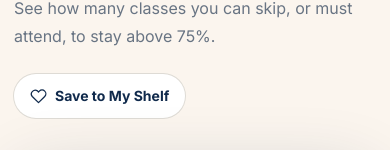
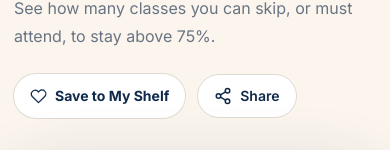
Before and after one commit to ExoticInsaan/RT10, a Next.js app: page /tool/attendance-calculator in a window 390 px wide. Shown: the part 339-489 px from the top of the page. Built offline with nearby package versions, Linux system fonts and the light colour scheme; no server answers.

Commit message:
Share button on every tool page (website and app): share sheet on phones, WhatsApp/Telegram/Copy link menu elsewhere

```diff
--- a/app/tool/[id]/page.tsx
+++ b/app/tool/[id]/page.tsx
@@ -7,6 +7,7 @@ import Image from "next/image";
 import FunSticker from "@/components/tools/FunSticker";
 import ShelfViewAll from "@/components/tools/ShelfViewAll";
 import ToolIcon from "@/components/tools/ToolIcon";
+import ShareToolButton from "@/components/tools/ShareToolButton";
 import ToolGate from "@/components/tools/ToolGate";
 import { ShelfGrid } from "@/components/tools/ToolsBrowser";
 import { SaveButton } from "@/components/tools/ui";
@@ -147,7 +148,10 @@ export default async function ToolPage({ params }: PageProps<"/tool/[id]">) {
               <p className={`mb-6 mt-4 text-base leading-7 sm:text-lg ${fun ? "text-white/90" : "text-muted"}`}>
                 {tool.description}
               </p>
-              <SaveButton id={tool.id} onDark={fun} />
+              <div className="flex flex-wrap items-center gap-3">
+                <SaveButton id={tool.id} onDark={fun} />
+                <ShareToolButton toolId={tool.id} toolName={tool.name} onDark={fun} />
+              </div>
             </div>
             {picture && <div className="shrink-0 self-start sm:self-auto">{picture}</div>}
           </div>
--- /dev/null
+++ b/components/tools/ShareToolButton.tsx
@@ -0,0 +1,77 @@
+"use client";
+
+import { useState } from "react";
+import { SITE_URL } from "@/lib/site";
+
+type Bridge = (o: { title: string; text: string; url: string }) => Promise<void>;
+
+/**
+ * "Share" for a tool page, used by the website and the Android app.
+ * On a phone it opens the normal share sheet (WhatsApp, Telegram, Messages and so on). Where there is no share sheet,
+ * such as a desktop browser, it opens a small menu with WhatsApp, Telegram and Copy link instead.
+ */
+export default function ShareToolButton({ toolId, toolName, onDark = false }: { toolId: string; toolName: string; onDark?: boolean }) {
+  const [menu, setMenu] = useState(false);
+  const [copied, setCopied] = useState(false);
+
+  const url = `${SITE_URL}/tool/${toolId}`;
+  const text = `Try the free ${toolName} on TopperShelf:`;
+
+  async function share() {
+    const bridge = (window as unknown as { __tsShare?: Bridge }).__tsShare; // set by the Android app
+    try {
+      if (bridge) return await bridge({ title: toolName, text, url });
+      if (navigator.share) return await navigator.share({ title: toolName, text, url });
+    } catch {
+      return; // the person closed the share sheet
+    }
+    setMenu((open) => !open);
+  }
+
+  async function copy() {
+    try {
+      await navigator.clipboard.writeText(url);
+      setCopied(true);
+      setTimeout(() => setCopied(false), 2000);
+    } catch {
+      /* clipboard blocked: the person can still use the other options */
+    }
+  }
+
+  const encoded = { text: encodeURIComponent(`${text} ${url}`), url: encodeURIComponent(url), message: encodeURIComponent(text) };
+  const item = "block w-full cursor-pointer rounded-lg border-0 bg-transparent px-3 py-2.5 text-left text-sm font-semibold text-navy no-underline hover:bg-blue-soft";
+
+  return (
+    <span className="relative inline-block">
+      <button
+        type="button"
+        onClick={share}
+        aria-expanded={menu}
+        className={`inline-flex min-h-11 cursor-pointer items-center gap-2 rounded-full border px-4 text-sm font-semibold transition active:translate-y-px ${
+          onDark ? "border-white/40 bg-white/10 text-white hover:bg-white/20" : "border-line bg-white text-navy hover:border-blue hover:bg-blue-soft"
+        }`}
+      >
+        <svg width="18" height="18" viewBox="0 0 24 24" fill="none" stroke="currentColor" strokeWidth="2" strokeLinecap="round" strokeLinejoin="round" aria-hidden="true">
+          <circle cx="18" cy="5" r="3" />
+          <circle cx="6" cy="12" r="3" />
+          <circle cx="18" cy="19" r="3" />
+          <path d="M8.6 13.5l6.8 4M15.4 6.5l-6.8 4" />
+        </svg>
+        Share
+      </button>
+      {menu && (
+        <div role="menu" className="absolute right-0 top-full z-30 mt-2 w-48 rounded-xl border border-line bg-white p-1.5 shadow-float sm:left-0 sm:right-auto">
+          <a role="menuitem" className={item} href={`https://wa.me/?text=${encoded.text}`} target="_blank" rel="noopener noreferrer">
+            WhatsApp
+          </a>
+          <a role="menuitem" className={item} href={`https://t.me/share/url?url=${encoded.url}&text=${encoded.message}`} target="_blank" rel="noopener noreferrer">
+            Telegram
+          </a>
+          <button role="menuitem" type="button" className={item} onClick={copy}>
+            {copied ? "Link copied" : "Copy link"}
+          </button>
+        </div>
+      )}
+    </span>
+  );
+}
```
Also changed, not shown: 1 other file (tests, documents, lock files or other folders).
